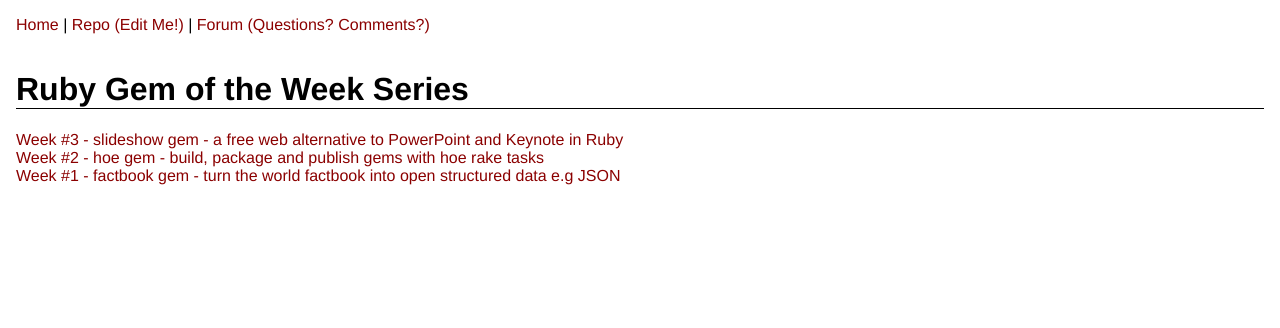
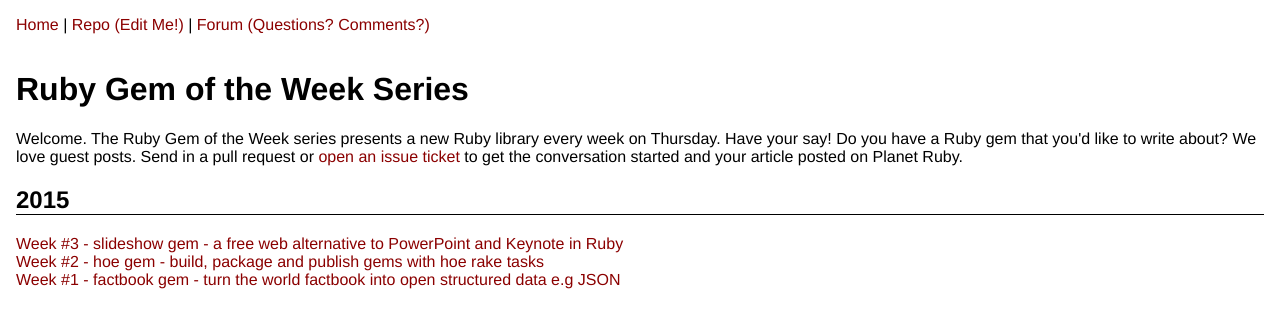
Before and after one commit to planetruby/gems, a Jekyll site: the page built from index.html, in a window 1280 px wide. Shown: the top 328 px of the page. Built offline with Jekyll 4.4.1, drawn with Linux system fonts in a browser that asks for light colours.

Commit message:
add welcome

```diff
--- /dev/null
+++ b/_includes/welcome.html
@@ -0,0 +1,12 @@
+
+<p>
+  Welcome. The Ruby Gem of the Week series presents a new Ruby library every week
+    on Thursday.
+    Have your say!
+
+Do you have a Ruby gem that you'd like to write about?
+We love guest posts.
+     Send in a pull request or
+    <a href="https://github.com/feedreader/planet-ruby/issues">open an issue ticket</a>
+      to get the conversation started and your article posted on Planet Ruby.
+</p>
--- a/_layouts/post.html
+++ b/_layouts/post.html
@@ -8,6 +8,8 @@
     <p class="post-meta">{{ page.date | date: "%b %-d, %Y" }}</p>
   </header>
 
+  {% include welcome.html %}
+
   <article class="post-content">
     {{ content }}
   </article>
--- a/css/ruby.css
+++ b/css/ruby.css
@@ -6,10 +6,13 @@
   font-family:  Helvetica,Arial,sans-serif;
 }
 
+/*
 h1
 {
   border-bottom: 1px solid black;
 }
+*/
+
 
 h2
 {
--- a/index.html
+++ b/index.html
@@ -4,6 +4,12 @@
 ---
 
 <h1>{{ page.title }}</h1>
+
+
+ {% include welcome.html %}
+
+
+<h2>2015</h2>
 
 <!--
 <ul>
```
